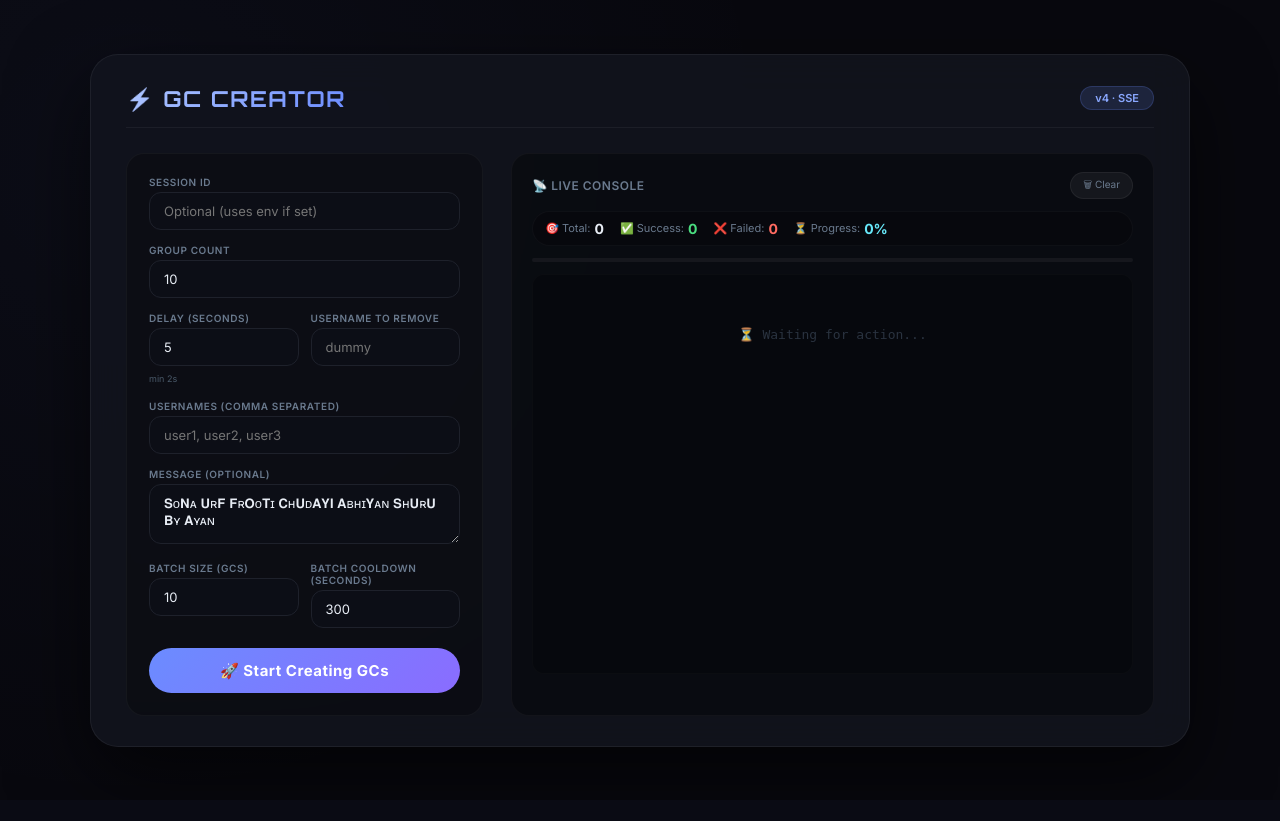
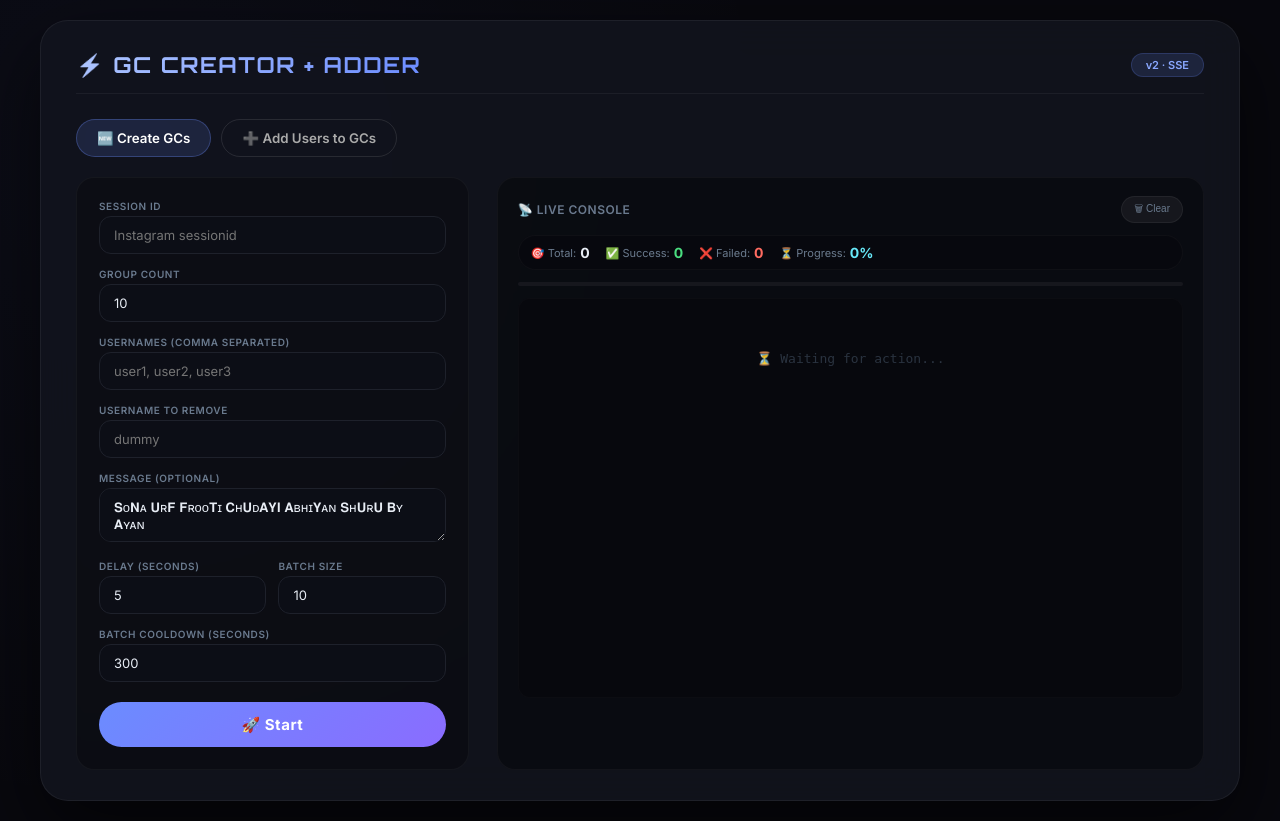
Before and after one commit to sujalll20078-eng/gc-creator, a Flask app: page / in a window 1280 px wide. Before the commit the page ends 754 px from the top, so only its background shows below. Run offline with Flask 3, Linux system fonts and the light colour scheme.

Commit message:
Update index.html

```diff
--- a/templates/index.html
+++ b/templates/index.html
@@ -3,7 +3,7 @@
 <head>
     <meta charset="UTF-8" />
     <meta name="viewport" content="width=device-width, initial-scale=1.0" />
-    <title>GC Creator - Pro</title>
+    <title>GC Creator + Adder Pro</title>
     <link href="https://fonts.googleapis.com/css2?family=Orbitron:wght@400;700;900&family=Inter:wght@300;400;600;700&display=swap" rel="stylesheet" />
     <style>
         /* ─── RESET & BASE ─── */
@@ -25,7 +25,7 @@
         ::-webkit-scrollbar-thumb:hover { background: #4a4f6f; }
 
         .container {
-            max-width: 1100px;
+            max-width: 1200px;
             width: 100%;
             background: rgba(18, 20, 30, 0.85);
             backdrop-filter: blur(20px);
@@ -55,7 +54,7 @@
             background-clip: text;
             letter-spacing: 1.5px;
         }
-        .header .badge {
+        .badge {
             font-size: 11px;
             font-weight: 600;
             padding: 4px 14px;
@@ -65,14 +64,34 @@
             color: #8aa8ff;
         }
 
-        /* ─── GRID LAYOUT ─── */
+        .mode-selector {
+            display: flex;
+            gap: 10px;
+            margin-bottom: 20px;
+        }
+        .mode-btn {
+            padding: 10px 20px;
+            border-radius: 30px;
+            border: 1px solid rgba(255,255,255,0.1);
+            background: transparent;
+            color: #aaa;
+            cursor: pointer;
+            font-weight: 600;
+            transition: 0.2s;
+            font-family: 'Inter', sans-serif;
+        }
+        .mode-btn.active {
+            background: rgba(107,140,255,0.15);
+            border-color: rgba(107,140,255,0.3);
+            color: #fff;
+        }
+
         .grid-2 {
             display: grid;
             grid-template-columns: 1fr 1.8fr;
             gap: 28px;
         }
 
-        /* ─── FORM ─── */
         .form-card {
             background: rgba(0, 0, 0, 0.25);
             border: 1px solid rgba(255, 255, 255, 0.04);
@@ -91,7 +110,7 @@
             font-weight: 600;
             margin-bottom: 4px;
         }
-        .form-group input, .form-group textarea {
+        .form-group input, .form-group textarea, .form-group select {
             width: 100%;
             padding: 10px 14px;
             background: #0c0e16;
@@ -106,10 +125,6 @@
         .form-group input:focus, .form-group textarea:focus {
             border-color: #6b8cff;
             box-shadow: 0 0 0 3px rgba(107, 140, 255, 0.15);
-        }
-        .form-group textarea {
-            resize: vertical;
-            min-height: 60px;
         }
         .row-2 {
             display: grid;
@@ -173,14 +218,12 @@
             font-size: 10px;
             cursor: pointer;
             transition: 0.2s;
-            font-family: 'Inter', sans-serif;
         }
         .logs-actions button:hover {
             background: rgba(255, 255, 255, 0.08);
             color: #fff;
         }
 
-        /* ─── STATS BAR ─── */
         .stats-bar {
             display: flex;
             gap: 16px;
@@ -280,67 +316,91 @@
             .container { padding: 18px; }
             .row-2 { grid-template-columns: 1fr; }
         }
-        @media (max-width: 480px) {
-            .header h1 { font-size: 17px; }
-            .logs-header { flex-direction: column; align-items: stretch; gap: 8px; }
-            .stats-bar { gap: 8px; justify-content: center; }
-        }
     </style>
 </head>
 <body>
 <div class="container">
     <div class="header">
-        <h1>⚡ GC CREATOR</h1>
-        <span class="badge">v4 · SSE</span>
+        <h1>⚡ GC CREATOR + ADDER</h1>
+        <span class="badge">v2 · SSE</span>
+    </div>
+
+    <!-- Mode Selector -->
+    <div class="mode-selector">
+        <button class="mode-btn active" id="modeCreateBtn" onclick="setMode('create')">🆕 Create GCs</button>
+        <button class="mode-btn" id="modeAddBtn" onclick="setMode('add')">➕ Add Users to GCs</button>
     </div>
 
     <div class="grid-2">
-        <!-- ─── LEFT: FORM ─── -->
+        <!-- LEFT: FORM -->
         <div class="form-card">
-            <form id="gcForm">
+            <form id="mainForm">
+                <input type="hidden" name="mode" id="modeInput" value="create">
+
                 <div class="form-group">
                     <label>Session ID</label>
-                    <input type="text" name="session_id" placeholder="Optional (uses env if set)" />
+                    <input type="text" name="session_id" placeholder="Instagram sessionid" required>
+                </div>
+
+                <!-- Create Mode Fields -->
+                <div id="createFields">
+                    <div class="form-group">
+                        <label>Group Count</label>
+                        <input type="number" name="group_count" value="10" min="1">
                     </div>
                     <div class="form-group">
-                    <label>Group Count</label>
-                    <input type="number" name="group_count" value="10" min="1" />
+                        <label>Usernames (comma separated)</label>
+                        <input type="text" name="usernames" placeholder="user1, user2, user3">
                     </div>
+                    <div class="form-group">
+                        <label>Username to Remove</label>
+                        <input type="text" name="remove_username" placeholder="dummy">
+                    </div>
+                    <div class="form-group">
+                        <label>Message (optional)</label>
+                        <textarea name="message" rows="2">𝐒ᴏ𝐍ᴀ 𝐔ʀ𝐅 𝐅ʀᴏᴏ𝐓ɪ 𝐂ʜ𝐔ᴅ𝐀𝐘𝐈 𝐀ʙʜɪ𝐘ᴀɴ 𝐒ʜ𝐔ʀ𝐔 𝐁ʏ 𝐀ʏᴀɴ</textarea>
+                    </div>
+                </div>
+
+                <!-- Add Mode Fields -->
+                <div id="addFields" class="hidden">
+                    <div class="form-group">
+                        <label>Main Users (comma separated)</label>
+                        <input type="text" name="main_users" placeholder="user1, user2">
+                    </div>
+                    <div class="form-group">
+                        <label>Dummy Users (comma separated, optional)</label>
+                        <input type="text" name="dummy_users" placeholder="dummy1, dummy2">
+                    </div>
+                    <div class="form-group">
+                        <button type="button" class="btn-secondary" onclick="fetchGroups()">⚡ Fetch Groups</button>
+                        <div id="fetch-status" style="margin-top:5px; font-size:12px;"></div>
+                        <div class="group-list" id="group-list"></div>
+                    </div>
+                    <input type="hidden" name="group_ids" id="group_ids">
+                </div>
+
+                <!-- Common Fields -->
                 <div class="row-2">
                     <div class="form-group">
                         <label>Delay (seconds)</label>
-                        <input type="number" name="delay" value="5" min="2" step="0.5" />
-                        <small style="color:#4a5a6a;font-size:9px;">min 2s</small>
+                        <input type="number" name="delay" value="5" min="2" step="0.5">
                     </div>
                     <div class="form-group">
-                        <label>Username to Remove</label>
-                        <input type="text" name="remove_username" placeholder="dummy" required />
+                        <label>Batch Size</label>
+                        <input type="number" name="batch_size" value="10" min="1">
                     </div>
                 </div>
                 <div class="form-group">
-                    <label>Usernames (comma separated)</label>
-                    <input type="text" name="usernames" placeholder="user1, user2, user3" required />
+                    <label>Batch Cooldown (seconds)</label>
+                    <input type="number" name="batch_cooldown" value="300" min="0">
                 </div>
-                <div class="form-group">
-                    <label>Message (optional)</label>
-                    <textarea name="message" rows="2">𝐒ᴏ𝐍ᴀ 𝐔ʀ𝐅 𝐅ʀ𝐎ᴏ𝐓ɪ 𝐂ʜ𝐔ᴅ𝐀𝐘𝐈 𝐀ʙʜɪ𝐘ᴀɴ 𝐒ʜ𝐔ʀ𝐔 𝐁ʏ 𝐀ʏᴀɴ</textarea>
-                </div>
-                <!-- 🆕 Batch cooldown fields -->
-                <div class="row-2">
-                    <div class="form-group">
-                        <label>Batch Size (GCs)</label>
-                        <input type="number" name="batch_size" value="10" min="1" />
-                    </div>
-                    <div class="form-group">
-                        <label>Batch Cooldown (seconds)</label>
-                        <input type="number" name="batch_cooldown" value="300" min="0" step="1" />
-                    </div>
-                </div>
-                <button type="submit" class="btn-primary" id="startBtn">🚀 Start Creating GCs</button>
+
+                <button type="submit" class="btn-primary" id="startBtn">🚀 Start</button>
             </form>
         </div>
 
-        <!-- ─── RIGHT: LOGS ─── -->
+        <!-- RIGHT: LOGS -->
         <div class="logs-panel">
             <div class="logs-header">
                 <span>📡 Live Console</span>
@@ -371,152 +425,165 @@
 </div>
 
 <script>
-    // ─── DOM REFS ──────────────────────────────────────────
-    const form = document.getElementById('gcForm');
-    const logContainer = document.getElementById('logContainer');
-    const emptyLogs = document.getElementById('emptyLogs');
-    const startBtn = document.getElementById('startBtn');
+    let groups = [];
+    let selectedGroupIds = new Set();
+    let totalGCs = 0, successCount = 0, failCount = 0;
 
-    const statTotal = document.getElementById('statTotal');
-    const statSuccess = document.getElementById('statSuccess');
-    const statFailed = document.getElementById('statFailed');
-    const statProgress = document.getElementById('statProgress');
-    const progressBar = document.getElementById('progressBar');
-
-    let totalGCs = 0;
-    let successCount = 0;
-    let failCount = 0;
-    let abortController = null;
-
-    // ─── APPEND LOG ────────────────────────────────────────
-    function appendLog(type, msg, time) {
-        if (emptyLogs) emptyLogs.remove();
-
-        const line = document.createElement('div');
-        line.className = `log-line log-type-${type}`;
-        line.innerHTML = `
-            <span class="log-time">${time || '--:--:--'}</span>
-            <span class="log-msg">${msg}</span>
-        `;
-        logContainer.appendChild(line);
-        logContainer.scrollTop = logContainer.scrollHeight;
+    // Mode switching
+    function setMode(mode) {
+        document.getElementById('modeInput').value = mode;
+        document.getElementById('modeCreateBtn').classList.toggle('active', mode === 'create');
+        document.getElementById('modeAddBtn').classList.toggle('active', mode === 'add');
+        document.getElementById('createFields').classList.toggle('hidden', mode !== 'create');
+        document.getElementById('addFields').classList.toggle('hidden', mode !== 'add');
+        // Update button text
+        document.getElementById('startBtn').textContent = mode === 'create' ? '🚀 Start Creating GCs' : '🚀 Start Adding Users';
     }
 
-    // ─── CLEAR LOGS ────────────────────────────────────────
-    function clearLogs() {
-        logContainer.innerHTML = '';
-        totalGCs = 0; successCount = 0; failCount = 0;
-        updateStats();
-        progressBar.style.width = '0%';
-        const empty = document.createElement('div');
-        empty.className = 'empty-logs';
-        empty.id = 'emptyLogs';
-        empty.textContent = '⏳ Waiting for action...';
-        logContainer.appendChild(empty);
-        startBtn.disabled = false;
-        startBtn.textContent = '🚀 Start Creating GCs';
-        if (abortController) {
-            abortController.abort();
-            abortController = null;
+    // Fetch groups (for add mode)
+    async function fetchGroups() {
+        const sid = document.querySelector('input[name="session_id"]').value.trim();
+        if (!sid) { alert('Enter Session ID first'); return; }
+        const statusEl = document.getElementById('fetch-status');
+        statusEl.textContent = '⏳ Fetching...';
+        try {
+            const res = await fetch('/api/fetch-groups', {
+                method: 'POST',
+                headers: {'Content-Type': 'application/json'},
+                body: JSON.stringify({session_id: sid})
+            });
+            const data = await res.json();
+            if (data.success) {
+                groups = data.groups;
+                selectedGroupIds = new Set(groups.map(g => g.id));
+                renderGroupList();
+                statusEl.textContent = `✅ ${groups.length} groups found`;
+                statusEl.style.color = '#4ade80';
+            } else {
+                statusEl.textContent = '❌ ' + (data.error || 'Failed');
+                statusEl.style.color = '#ff6b61';
+            }
+        } catch(e) {
+            statusEl.textContent = 'Error: ' + e.message;
+            statusEl.style.color = '#ff6b61';
         }
     }
 
-    // ─── UPDATE STATS ──────────────────────────────────────
-    function updateStats() {
-        statTotal.textContent = totalGCs;
-        statSuccess.textContent = successCount;
-        statFailed.textContent = failCount;
-        const pct = totalGCs > 0 ? Math.round(((successCount + failCount) / totalGCs) * 100) : 0;
-        statProgress.textContent = pct + '%';
-        progressBar.style.width = pct + '%';
+    function renderGroupList() {
+        const list = document.getElementById('group-list');
+        list.innerHTML = '';
+        groups.forEach(g => {
+            const div = document.createElement('div');
+            div.className = 'group-item';
+            const cb = document.createElement('input');
+            cb.type = 'checkbox';
+            cb.checked = selectedGroupIds.has(g.id);
+            cb.addEventListener('change', () => {
+                if (cb.checked) selectedGroupIds.add(g.id);
+                else selectedGroupIds.delete(g.id);
+                updateGroupIds();
+            });
+            const span = document.createElement('span');
+            span.textContent = `${g.name} (${g.id})`;
+            div.appendChild(cb);
+            div.appendChild(span);
+            list.appendChild(div);
+        });
+        updateGroupIds();
     }
 
-    // ─── HANDLE STREAM ─────────────────────────────────────
-    async function handleStream(response) {
+    function updateGroupIds() {
+        document.getElementById('group_ids').value = Array.from(selectedGroupIds).join(',');
+    }
+
+    // Log handling
+    function appendLog(type, msg, time) {
+        const container = document.getElementById('logContainer');
+        const empty = document.getElementById('emptyLogs');
+        if (empty) empty.remove();
+        const line = document.createElement('div');
+        line.className = `log-line log-type-${type}`;
+        line.innerHTML = `<span class="log-time">${time || '--:--:--'}</span><span class="log-msg">${msg}</span>`;
+        container.appendChild(line);
+        container.scrollTop = container.scrollHeight;
+    }
+
+    function clearLogs() {
+        document.getElementById('logContainer').innerHTML = '<div class="empty-logs" id="emptyLogs">⏳ Waiting for action...</div>';
+        totalGCs = 0; successCount = 0; failCount = 0;
+        updateStats();
+        document.getElementById('progressBar').style.width = '0%';
+    }
+
+    function updateStats() {
+        document.getElementById('statTotal').textContent = totalGCs;
+        document.getElementById('statSuccess').textContent = successCount;
+        document.getElementById('statFailed').textContent = failCount;
+        const pct = totalGCs > 0 ? Math.round(((successCount + failCount) / totalGCs) * 100) : 0;
+        document.getElementById('statProgress').textContent = pct + '%';
+        document.getElementById('progressBar').style.width = pct + '%';
+    }
+
+    // Form submit
+    document.getElementById('mainForm').addEventListener('submit', async (e) => {
+        e.preventDefault();
+        clearLogs();
+        const startBtn = document.getElementById('startBtn');
+        startBtn.disabled = true;
+        startBtn.textContent = document.getElementById('modeInput').value === 'create' ? '⏳ Creating...' : '⏳ Adding...';
+
+        const formData = new FormData(e.target);
+        try {
+            const response = await fetch('/', { method: 'POST', body: formData });
+            if (!response.ok) {
+                const text = await response.text();
+                appendLog('error', 'Server error: ' + text, new Date().toLocaleTimeString());
+                startBtn.disabled = false;
+                return;
+            }
+
             const reader = response.body.getReader();
             const decoder = new TextDecoder();
             let buffer = '';
-
             while (true) {
-            const { done, value } = await reader.read();
+                const {done, value} = await reader.read();
                 if (done) break;
-            buffer += decoder.decode(value, { stream: true });
+                buffer += decoder.decode(value, {stream: true});
                 const lines = buffer.split('\n\n');
                 buffer = lines.pop();
-
-            for (const line of lines) {
+                lines.forEach(line => {
                     if (line.startsWith('data: ')) {
                         try {
-                        const jsonStr = line.substring(6);
-                        const data = JSON.parse(jsonStr);
+                            const data = JSON.parse(line.substring(6));
                             appendLog(data.type, data.msg, data.time);
-
-                        // Parse total GCs
+                            // Update stats
                             if (data.type === 'info') {
-                            const match = data.msg.match(/Creating GC\s+(\d+)\/(\d+)/i);
+                                const match = data.msg.match(/(?:Creating|Processing) GC\s+(\d+)\/(\d+)/i);
                                 if (match) {
                                     totalGCs = parseInt(match[2]);
                                     updateStats();
                                 }
-                        }
-                        if (data.type === 'success' && data.msg.includes('GC')) {
+                            } else if (data.type === 'success' && (data.msg.includes('Added') || data.msg.includes('Sent'))) {
                                 successCount++;
                                 updateStats();
-                        }
-                        if (data.type === 'error' && data.msg.includes('GC')) {
+                            } else if (data.type === 'error') {
                                 failCount++;
                                 updateStats();
                             }
-                        if (data.type === 'success' && data.msg.includes('All GCs processed')) {
-                            startBtn.disabled = false;
-                            startBtn.textContent = '🚀 Start Creating GCs';
+                        } catch(e) {}
                     }
-                    } catch (e) {}
-                }
-            }
+                });
             }
             startBtn.disabled = false;
-        startBtn.textContent = '🚀 Start Creating GCs';
-    }
-
-    // ─── FORM SUBMIT ──────────────────────────────────────
-    form.addEventListener('submit', async (e) => {
-        e.preventDefault();
-        clearLogs();
-        startBtn.disabled = true;
-        startBtn.textContent = '⏳ Creating...';
-
-        const formData = new FormData(form);
-
-        try {
-            abortController = new AbortController();
-            const response = await fetch('/', {
-                method: 'POST',
-                body: formData,
-                signal: abortController.signal,
-            });
-
-            if (!response.ok) {
-                const text = await response.text();
-                appendLog('error', `❌ Server error: ${text}`, new Date().toLocaleTimeString());
+            startBtn.textContent = document.getElementById('modeInput').value === 'create' ? '🚀 Start Creating GCs' : '🚀 Start Adding Users';
+        } catch (err) {
+            appendLog('error', 'Connection error: ' + err.message, new Date().toLocaleTimeString());
             startBtn.disabled = false;
-                startBtn.textContent = '🚀 Start Creating GCs';
-                return;
-            }
-
-            await handleStream(response);
-        } catch (err) {
-            if (err.name === 'AbortError') {
-                appendLog('warn', '⏹️ Stream aborted.', new Date().toLocaleTimeString());
-            } else {
-                appendLog('error', `❌ Connection error: ${err.message}`, new Date().toLocaleTimeString());
-            }
-            startBtn.disabled = false;
-            startBtn.textContent = '🚀 Start Creating GCs';
+            startBtn.textContent = document.getElementById('modeInput').value === 'create' ? '🚀 Start Creating GCs' : '🚀 Start Adding Users';
         }
     });
 
-    // ─── INIT ──────────────────────────────────────────────
+    // Init
     window.clearLogs = clearLogs;
 </script>
 </body>
```
Also changed, not shown: other parts of templates/index.html (+39 -23 lines). Lines whose indentation alone changed are shown as unchanged.
